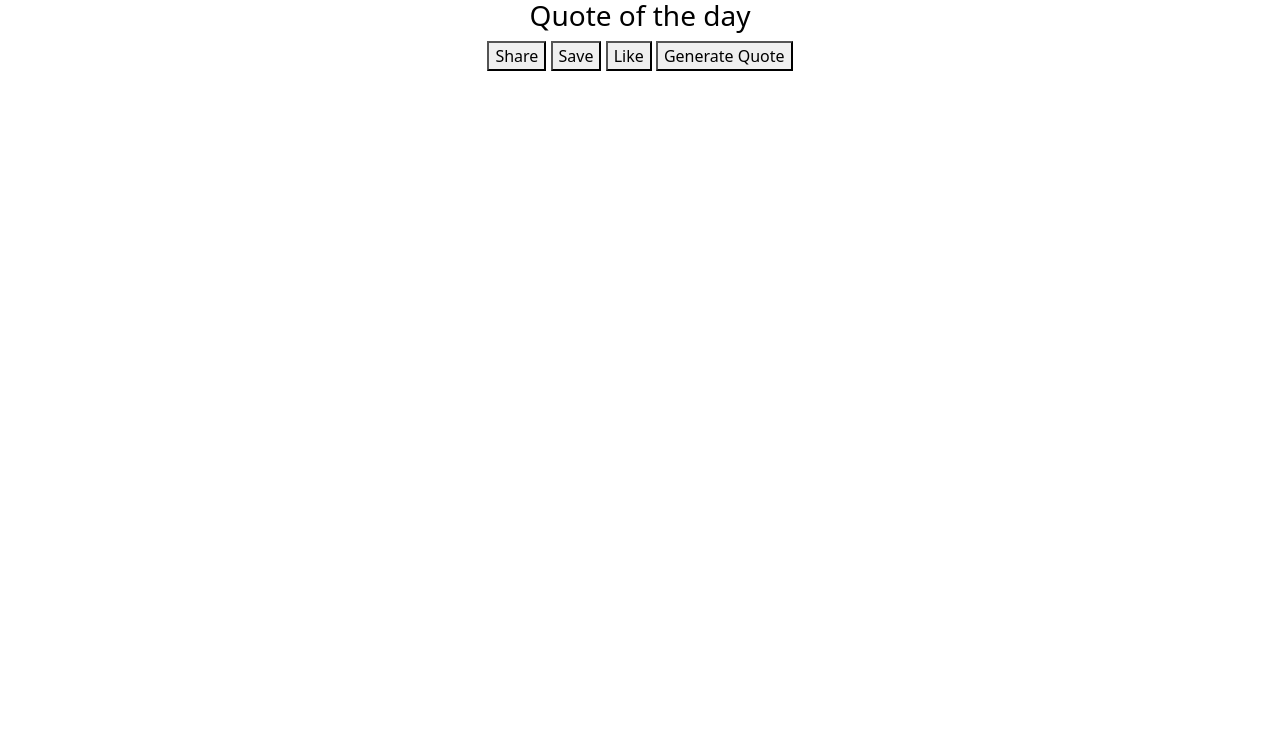
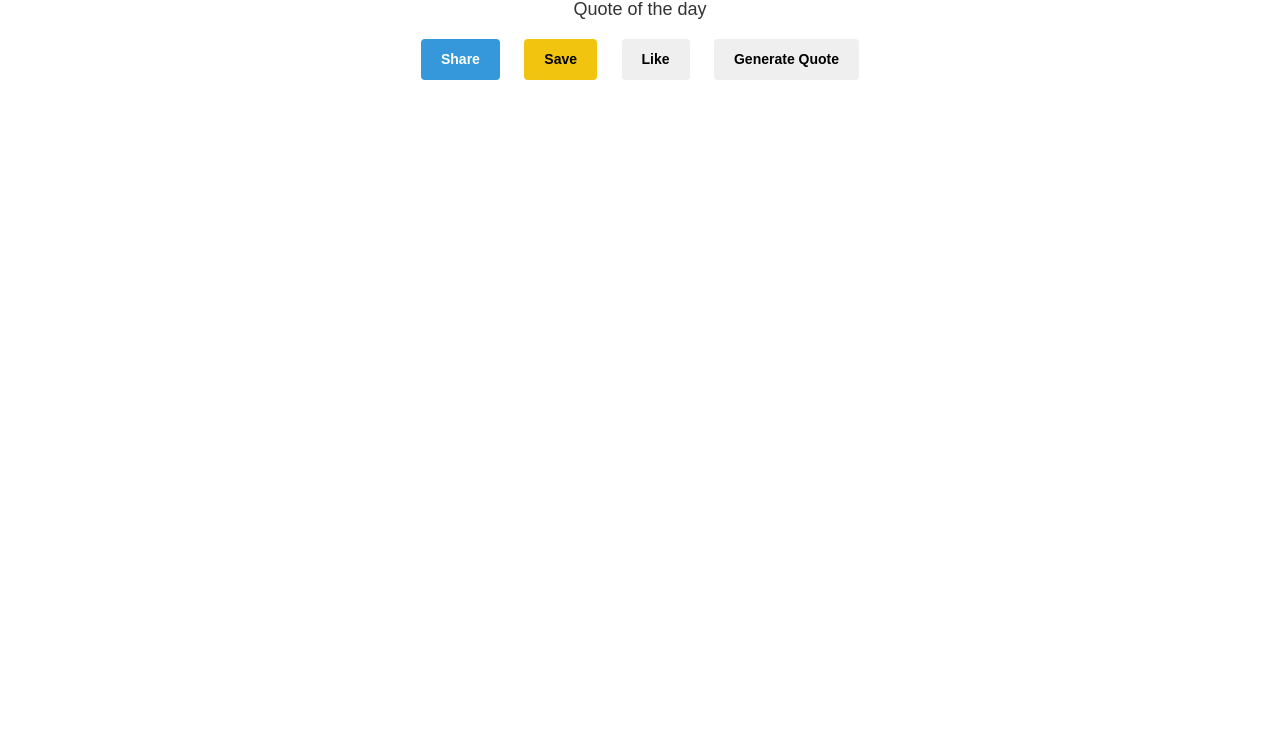
Before and after one commit to Skanner33/Anime-Quote-Generator, a plain HTML site: page index.html in a window 1280 px wide. Shown: the part 57-800 px from the top of the page. Drawn offline with Linux system fonts and the light colour scheme; no server answers.

Commit message:
css added

```diff
--- a/css/epg.css
+++ b/css/epg.css
@@ -12,3 +12,42 @@
 h2{
     text-align: center;
 }
+/* Set the font for the entire page */
+body {
+    font-family: Arial, sans-serif;
+  }
+
+  /* Set the font size and color for the quote of the day heading */
+  h3.days {
+    font-size: 18px;
+    color: #333333;
+  }
+
+  /* Set the font size and color for the quote text */
+  #quote-of-the-day p {
+    font-size: 14px;
+    color: #666666;
+  }
+
+  /* Style the buttons */
+  #quote-actions button {
+    display: inline-block;
+    margin: 10px;
+    padding: 10px 20px;
+    border: none;
+    border-radius: 4px;
+    font-size: 14px;
+    font-weight: bold;
+    cursor: pointer;
+  }
+
+  /* Style the "Share" button */
+  #btn-share {
+    background-color: #3498db;
+    color: #ffffff;
+  }
+
+  /* Style the "Save" button */
+  #btn-save {
+    background-color: #f1c40f;
+  }
```
